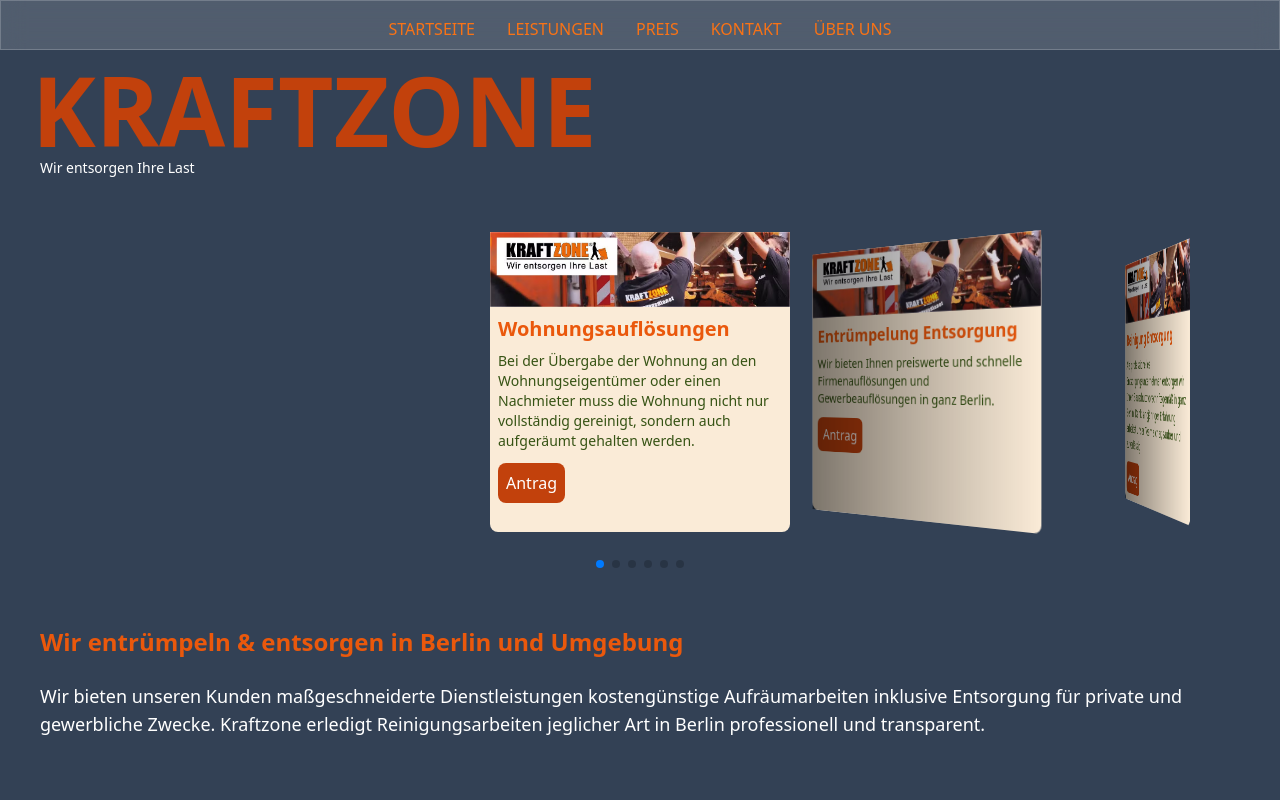
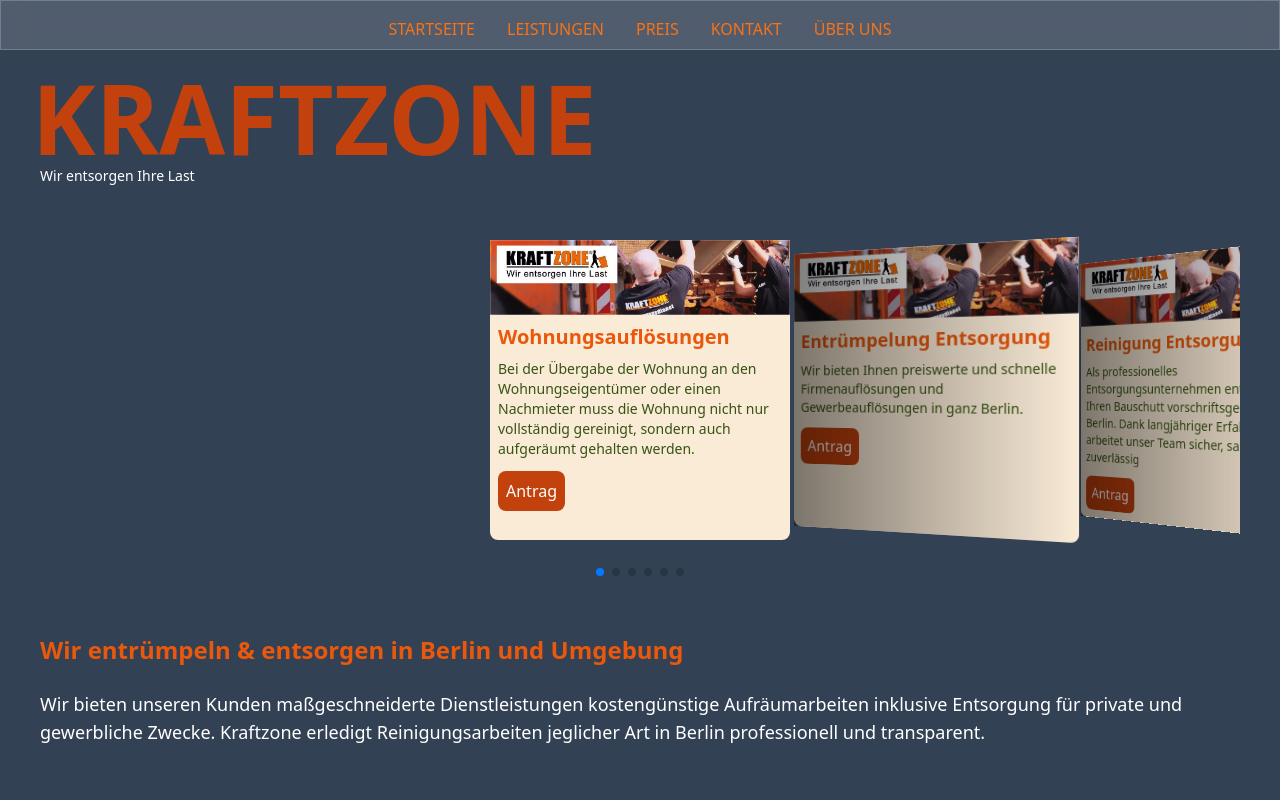
Before and after one commit to berlin-shaz/kraftzone, a React (Create React App) app in the folder frontend/: page / in a window 1280 px wide. Shown: the top 800 px of the page. Built offline with nearby package versions, Linux system fonts and the light colour scheme; the HTML template or start-up script is replaced by a standard one.

Commit message:
new changes

```diff
--- a/frontend/src/components/Hero/Carousel.jsx
+++ b/frontend/src/components/Hero/Carousel.jsx
@@ -6,6 +6,7 @@
 import 'swiper/css';
 import 'swiper/css/effect-coverflow';
 import 'swiper/css/pagination';
+import 'swiper/css/scrollbar'
 
 import './carousel.css';
 
@@ -24,13 +25,16 @@
             centeredSlides={true}
             slidesPerView={'auto'}
             coverflowEffect={{
-                rotate: 50,
+                rotate: 30,
                 stretch: 0,
-                depth: 100,
+                depth: 50,
                 modifier: 1,
                 slideShadows: true,
             }}
-            pagination={true}
+
+            pagination={{
+                clickable: true,
+              }}
             modules={[EffectCoverflow, Pagination]}
             className="mySwiper"
         >
--- a/frontend/src/components/Hero/Hero.jsx
+++ b/frontend/src/components/Hero/Hero.jsx
@@ -10,7 +10,7 @@
       <section>
 
         <div className='flex flex-col justify-center gap-1 bg-slate-700 min-h-screen'>
-          <div className='sm:mt-10 mt-5'>
+          <div className='max-sm:mt-16 mt-14'>
             <h1 className='max-sm:text-4xl text-8xl font-bold text-orange-700 uppercase lg:px-8 px-2'>KraftZone</h1>
             <p className='text-sm text-white lg:px-10 px-3'>Wir entsorgen Ihre Last</p>
           </div>
```
